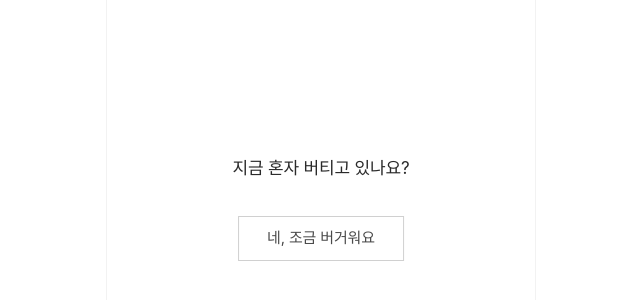
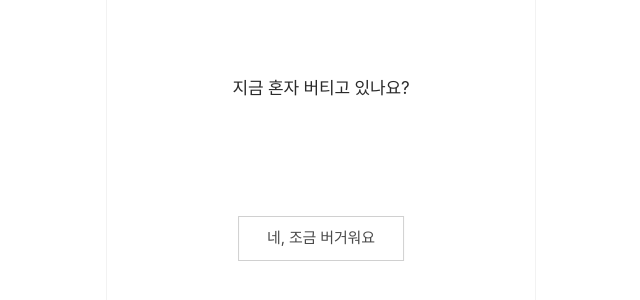
Before and after one commit to Melonisjy/InUs, a Next.js app: page /onboarding in a window 1280 px wide. Shown: the part 232-532 px from the top of the page, without its empty margins (319-959 px from the left). Built offline with nearby package versions, Linux system fonts and the light colour scheme.

Commit message:
style: 온보딩 페이지 스타일 적용

```diff
--- a/app/onboarding/OnboardingPage.module.css
+++ b/app/onboarding/OnboardingPage.module.css
@@ -22,7 +22,7 @@
 .text {
   /* 절대 위치로 화면 중앙에 고정 */
   position: absolute;
-  top: 50%;
+  top: 40%;
   left: 50%;
   transform: translate(-50%, -50%);
 
```
